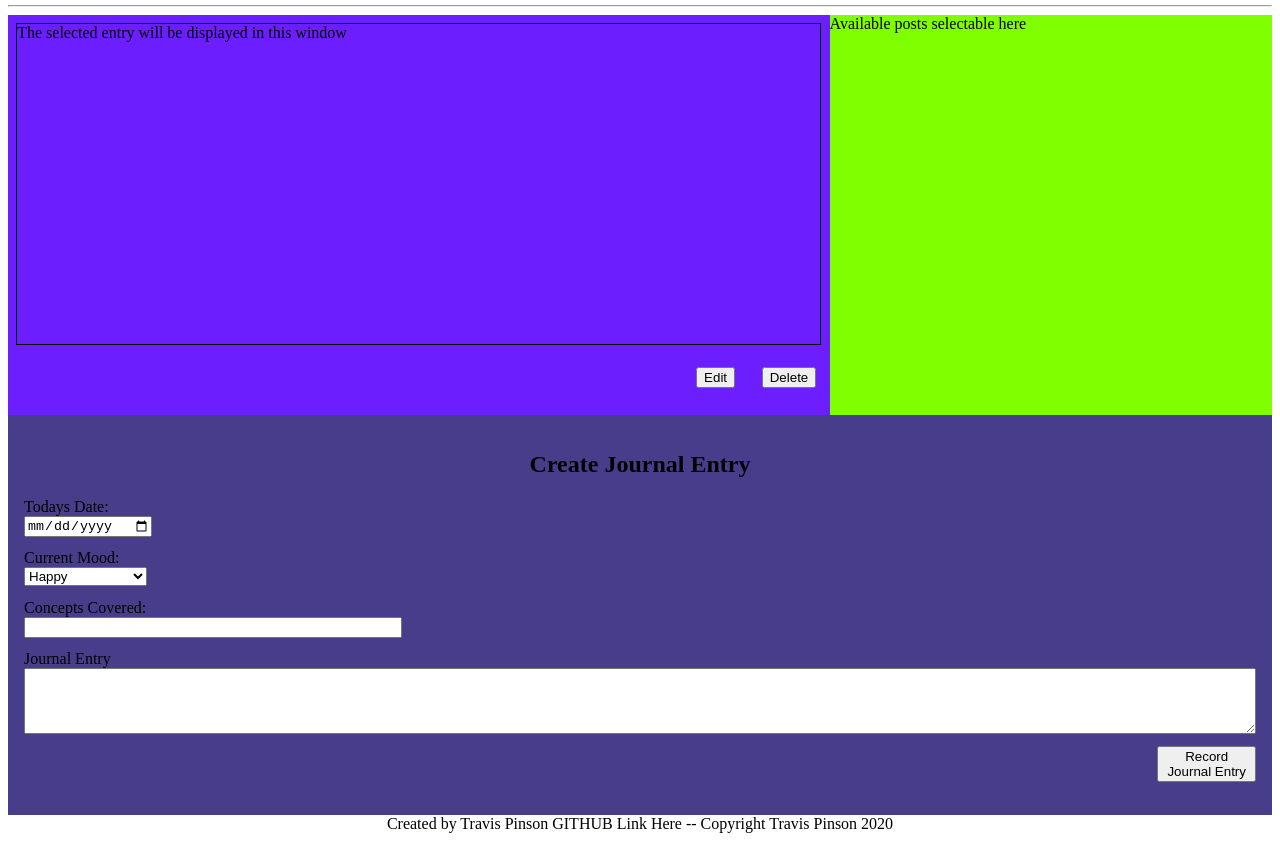
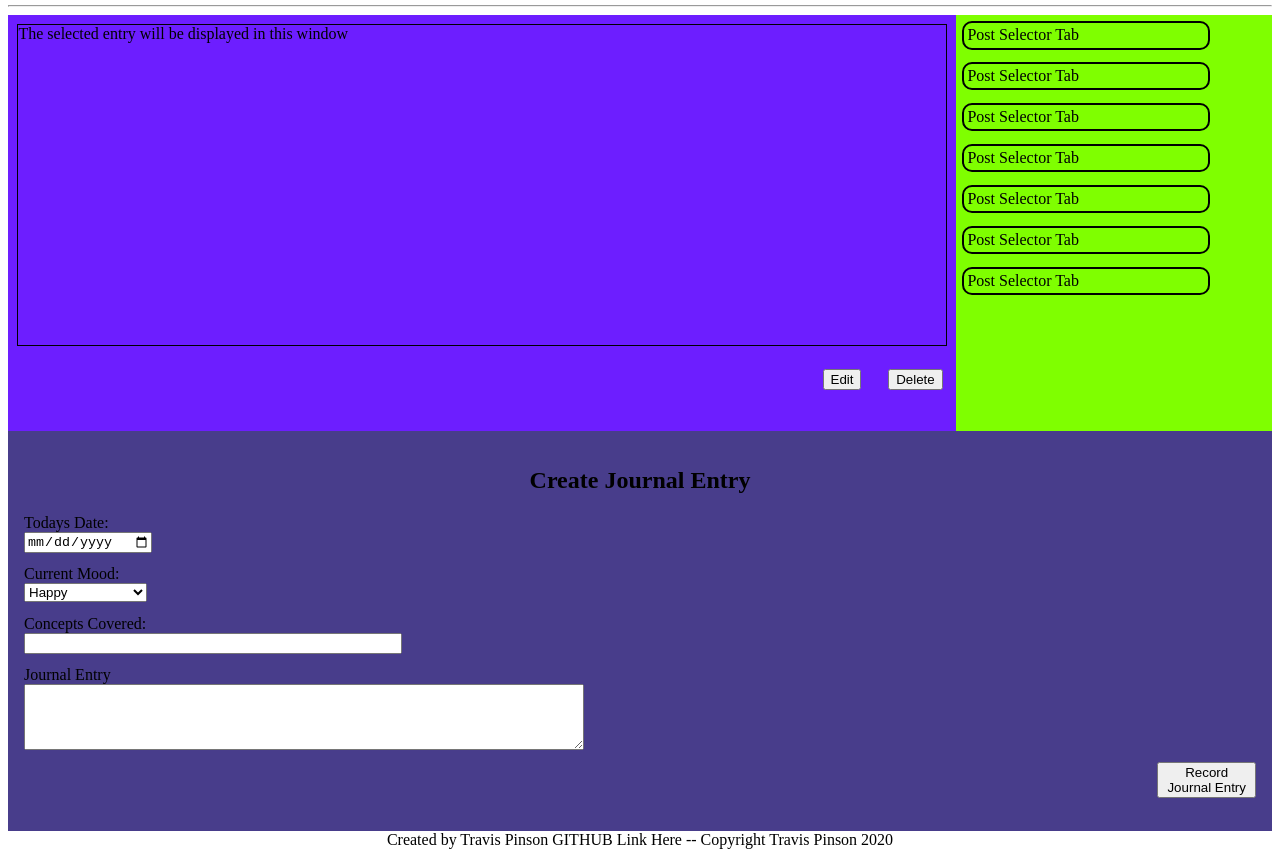
Before and after one commit to TAPinson/Daily-Journal, a plain HTML site: page index.html in a window 1280 px wide. Shown: the part 91-948 px from the top of the page. Drawn offline with Linux system fonts and the light colour scheme.

Commit message:
more skeletal changes

```diff
--- a/index.html
+++ b/index.html
@@ -23,7 +23,13 @@
             <button class="entry_edit">Edit</button>
         </div>
         <aside>
-            Available posts selectable here
+            <div class="postTab">Post Selector Tab</div>
+            <div class="postTab">Post Selector Tab</div>
+            <div class="postTab">Post Selector Tab</div>
+            <div class="postTab">Post Selector Tab</div>
+            <div class="postTab">Post Selector Tab</div>
+            <div class="postTab">Post Selector Tab</div>
+            <div class="postTab">Post Selector Tab</div>
         </aside>
     </section>
     <form class="entry-input">
--- a/styles/main.css
+++ b/styles/main.css
@@ -22,15 +22,12 @@ header {
     display: flex;
 }
 
-aside {
-    background-color: chartreuse;
-    width: 35%
-}
+
 
 .entry-viewer__highlighted{
     background-color: rgb(109, 30, 255);
-    width: 65%;
-    height: 25em;
+    width: 75%;
+    height: 26em;
 }
 
 .entry-card {
@@ -57,6 +54,23 @@ aside {
      margin: 1em;
  }
 
+ aside {
+    background-color: chartreuse;
+    width: 25%;
+    display: flex;
+    flex-direction: column;
+}
+
+.postTab {
+    padding: 1%;
+    margin: 2%;
+    border: 2px solid;
+    border-radius: 10px;
+    max-width: 75%;
+
+
+}
+
 .input-head {
     text-align: center;
 }
@@ -76,6 +90,10 @@ aside {
     margin-bottom: 1%;
 }
 
+#newEntry {
+    max-width: 45%;
+}
+
 .entry-submit {
     max-width: 8%;
     align-self: flex-end;
```
